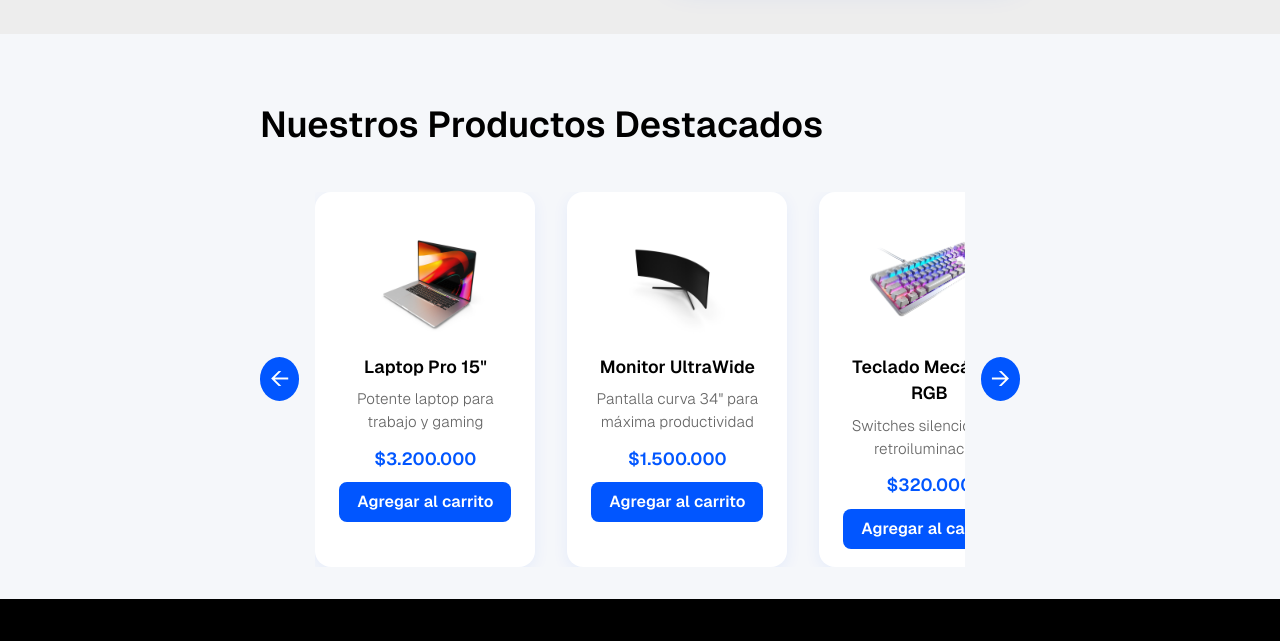
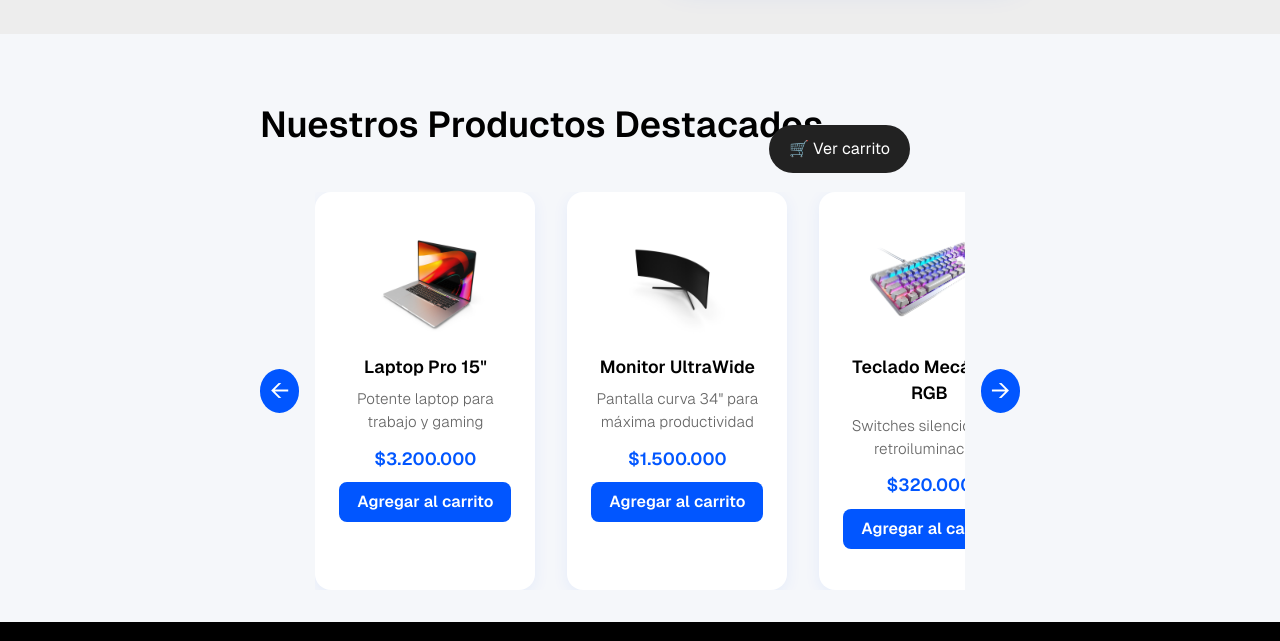
Before and after one commit to Carlosaac23/proyecto-yenifer, a plain HTML site: page index.html in a window 1280 px wide. Shown: the part 603-1244 px from the top of the page. Drawn offline with Linux system fonts and the light colour scheme.

Commit message:
nuevas mejoras

```diff
--- /dev/null
+++ b/assets/scripts/cart.js
@@ -0,0 +1,88 @@
+// Carrito sencillo global
+let cart = [];
+
+// Recuperar carrito de localStorage si existe
+if (localStorage.getItem('cart')) {
+  try {
+    cart = JSON.parse(localStorage.getItem('cart')) || [];
+  } catch (e) {
+    cart = [];
+  }
+}
+
+// Crear y agregar el panel flotante del carrito al body
+const cartPanel = document.createElement('div');
+cartPanel.id = 'cartPanel';
+cartPanel.style.position = 'fixed';
+cartPanel.style.top = '';
+cartPanel.style.bottom = '24px';
+cartPanel.style.right = '24px';
+cartPanel.style.width = '320px';
+cartPanel.style.background = '#fff';
+cartPanel.style.boxShadow = '0 2px 8px rgba(0,0,0,0.15)';
+cartPanel.style.borderRadius = '10px';
+cartPanel.style.padding = '16px';
+cartPanel.style.zIndex = '1000';
+cartPanel.style.display = 'none';
+cartPanel.innerHTML = '<h3>Carrito</h3><div id="cartItems"></div><button id="closeCart">Cerrar</button>';
+document.body.appendChild(cartPanel);
+
+function showCart() {
+  const cartItems = document.getElementById('cartItems');
+  if (cart.length === 0) {
+    cartItems.innerHTML = '<p>El carrito está vacío.</p>';
+  } else {
+    cartItems.innerHTML = cart
+      .map(
+        (item, idx) => `
+      <div style="display:flex;align-items:center;gap:8px;margin-bottom:8px;">
+        <img src="${item.img}" alt="${item.name}" style="width:40px;height:40px;object-fit:cover;border-radius:5px;" />
+        <div style="flex:1;">
+          <div><strong>${item.name}</strong></div>
+          <div>${item.price}</div>
+        </div>
+        <button class="remove-cart-item" data-idx="${idx}" style="background:transparent;border:none;color:#d00;font-size:1.2rem;cursor:pointer;">&times;</button>
+      </div>
+    `
+      )
+      .join('');
+    // Asignar eventos a los botones de eliminar
+    cartItems.querySelectorAll('.remove-cart-item').forEach(btn => {
+      btn.onclick = function () {
+        const idx = parseInt(this.getAttribute('data-idx'));
+        cart.splice(idx, 1);
+        localStorage.setItem('cart', JSON.stringify(cart));
+        showCart();
+      };
+    });
+  }
+  cartPanel.style.display = 'block';
+}
+
+document.getElementById('closeCart').onclick = () => {
+  cartPanel.style.display = 'none';
+};
+
+// Botón flotante para abrir el carrito
+const openCartBtn = document.createElement('button');
+openCartBtn.textContent = '🛒 Ver carrito';
+openCartBtn.style.position = 'fixed';
+openCartBtn.style.top = '';
+openCartBtn.style.bottom = '24px';
+openCartBtn.style.right = '370px';
+openCartBtn.style.zIndex = '1001';
+openCartBtn.style.background = '#222';
+openCartBtn.style.color = '#fff';
+openCartBtn.style.border = 'none';
+openCartBtn.style.borderRadius = '50px';
+openCartBtn.style.padding = '12px 20px';
+openCartBtn.style.cursor = 'pointer';
+document.body.appendChild(openCartBtn);
+openCartBtn.onclick = showCart;
+
+// Función global para agregar productos al carrito desde cualquier archivo
+window.addToCart = function (product) {
+  cart.push(product);
+  localStorage.setItem('cart', JSON.stringify(cart));
+  showCart();
+};
--- a/assets/scripts/main.js
+++ b/assets/scripts/main.js
@@ -47,6 +47,84 @@ const products = [
     price: '$210.000',
     img: 'assets/images/webcam.png',
   },
+  {
+    name: 'Decoración de Oficina 1',
+    desc: 'Transforma tu espacio de trabajo con estilo y funcionalidad',
+    price: '$250.000',
+    img: 'assets/images/decoracion1.jpeg',
+  },
+  {
+    name: 'Decoración de Oficina 2',
+    desc: 'Ambientes modernos y personalizados para tu empresa',
+    price: '$300.000',
+    img: 'assets/images/decoracion2.jpeg',
+  },
+  {
+    name: 'Decoración de Oficina 3',
+    desc: 'Diseño y confort para potenciar la productividad',
+    price: '$280.000',
+    img: 'assets/images/decoracion3.jpeg',
+  },
+  {
+    name: 'Decoración de Oficina 4',
+    desc: 'Soluciones creativas para espacios reducidos',
+    price: '$220.000',
+    img: 'assets/images/decoracion4.jpeg',
+  },
+  {
+    name: 'Decoración de Oficina 5',
+    desc: 'Estética y funcionalidad en cada rincón',
+    price: '$260.000',
+    img: 'assets/images/decoracion5.jpeg',
+  },
+  {
+    name: 'Decoración de Oficina 6',
+    desc: 'Ambientes inspiradores para equipos creativos',
+    price: '$310.000',
+    img: 'assets/images/decoracion6.jpeg',
+  },
+  {
+    name: 'Decoración de Oficina 7',
+    desc: 'Espacios que motivan y mejoran el bienestar',
+    price: '$270.000',
+    img: 'assets/images/decoracion7.jpeg',
+  },
+  {
+    name: 'Decoración de Oficina 8',
+    desc: 'Diseño minimalista y elegante',
+    price: '$240.000',
+    img: 'assets/images/decoracion8.jpeg',
+  },
+  {
+    name: 'Decoración de Oficina 9',
+    desc: 'Personalización total para tu oficina',
+    price: '$350.000',
+    img: 'assets/images/decoracion9.jpeg',
+  },
+  {
+    name: 'Mantenimiento Preventivo PC',
+    desc: 'Limpieza y optimización de hardware para mayor durabilidad',
+    price: '$120.000',
+    img: 'assets/images/mantenimiento1.jpeg',
+  },
+  {
+    name: 'Mantenimiento Preventivo Laptop',
+    desc: 'Evita fallas y mejora el rendimiento de tu laptop',
+    price: '$140.000',
+    img: 'assets/images/mantenimiento2.jpeg',
+  },
+  {
+    name: 'Reparación de PC',
+    desc: 'Diagnóstico y solución de problemas de hardware',
+    price: '$180.000',
+    img: 'assets/images/reparacion1.jpeg',
+  },
+  {
+    name: 'Reparación de Laptop',
+    desc: 'Servicio técnico especializado para laptops',
+    price: '$200.000',
+    img: 'assets/images/reparacion2.jpeg',
+  },
 ];
 
 const slider = document.getElementById('productsSlider');
@@ -65,6 +143,9 @@ function renderProducts() {
             <div class="product-card__price">${product.price}</div>
             <button class="product-card__btn">Agregar al carrito</button>
           `;
+    card.querySelector('.product-card__btn').addEventListener('click', () => {
+      window.addToCart(product);
+    });
     slider.appendChild(card);
   });
   updateSlider();
--- a/index.html
+++ b/index.html
@@ -10,6 +10,7 @@
     <link rel="stylesheet" href="assets/styles/footer.css" />
     <link rel="stylesheet" href="assets/styles/products.css" />
     <script src="assets/scripts/main.js" defer></script>
+    <script src="assets/scripts/cart.js" defer></script>
     <title>Tic-Decor</title>
   </head>
   <body>
```
Also changed, not shown: about.html (+1 -0 lines), assets/scripts/products.js (+81 -0 lines), contact.html (+1 -0 lines), products.html (+1 -0 lines), assets/images/decoracion1.jpeg (added), assets/images/decoracion2.jpeg (added), assets/images/decoracion3.jpeg (added), assets/images/decoracion4.jpeg (added), assets/images/decoracion5.jpeg (added), assets/images/decoracion6.jpeg (added), assets/images/decoracion7.jpeg (added), assets/images/decoracion8.jpeg (added), assets/images/decoracion9.jpeg (added), assets/images/mantenimiento1.jpeg (added), 3 more files.
